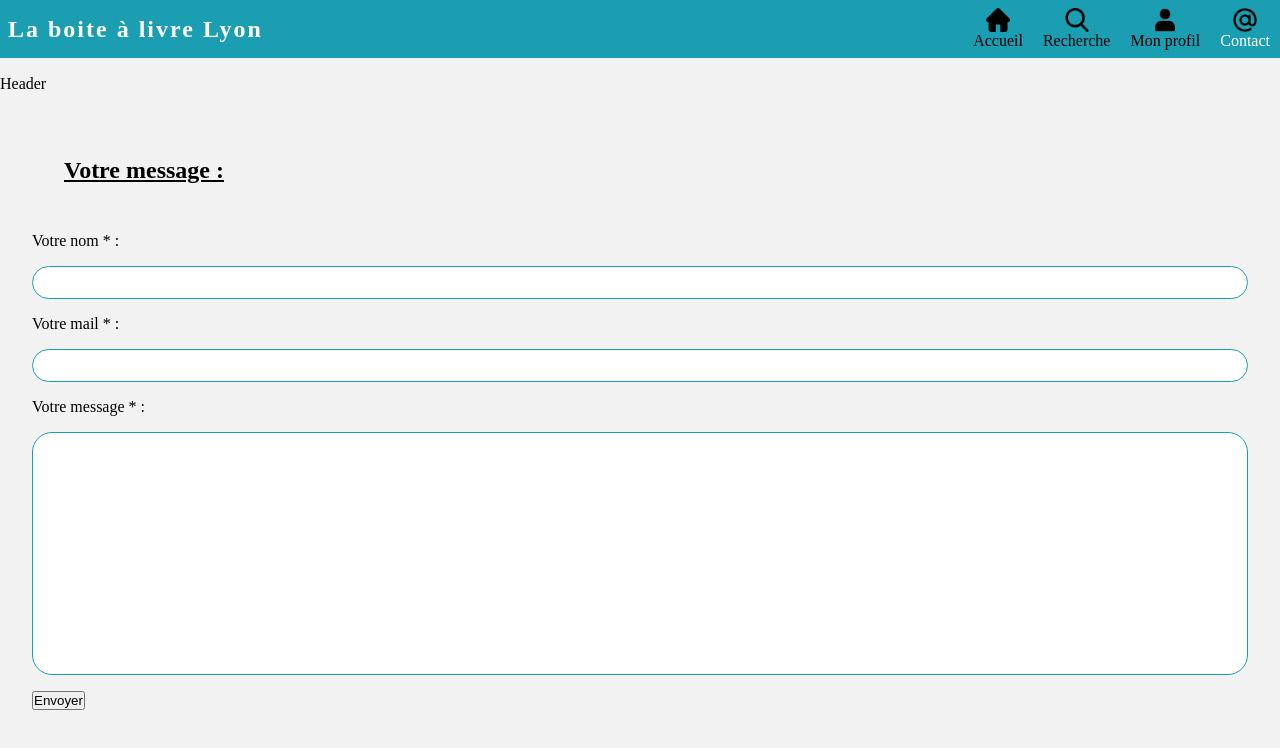
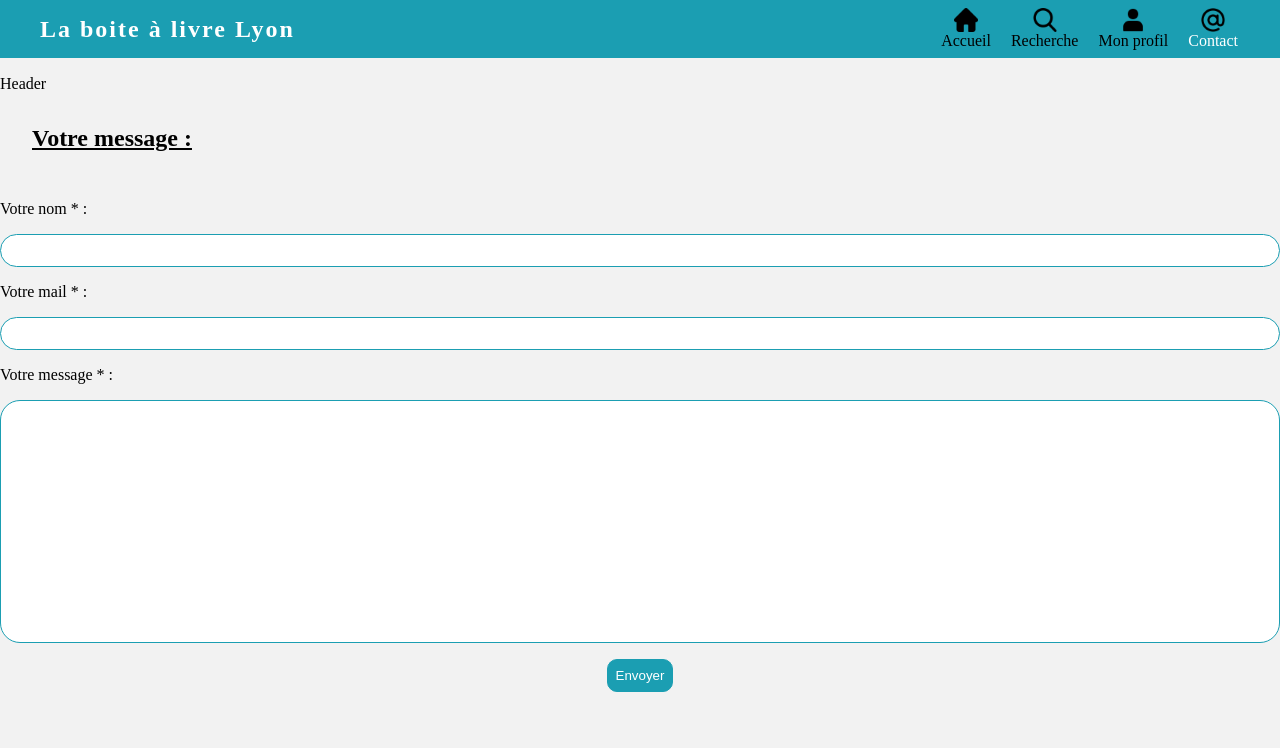
Before and after one commit to JenniferDELEO/lyon-react-mars22-p2g1, a React (Create React App) app: page /form in a window 1280 px wide. Shown: the top 748 px of the page. Built offline with nearby package versions, Linux system fonts and the light colour scheme.

Commit message:
finished configuration of emailjs

```diff
--- a/package.json
+++ b/package.json
@@ -3,10 +3,12 @@
   "version": "0.1.0",
   "private": true,
   "dependencies": {
+    "@emailjs/browser": "^3.6.2",
     "@testing-library/jest-dom": "^5.16.4",
     "@testing-library/react": "^12.1.4",
     "@testing-library/user-event": "^13.5.0",
     "axios": "^0.26.1",
+    "emailjs": "^3.8.1",
     "react": "^18.0.0",
     "react-dom": "^18.0.0",
     "react-router-dom": "^6.3.0",
--- a/src/components/FormComponent.jsx
+++ b/src/components/FormComponent.jsx
@@ -1,17 +1,40 @@
-import React, { useState } from 'react';
+import React, { useRef, useState } from 'react';
 import '../styles/FormComponent.css';
+import emailjs from '@emailjs/browser';
 
 function FormComponent() {
+  const form = useRef();
   const [name, setName] = useState('');
   const [mail, setMail] = useState('');
   const [message, setMessage] = useState('');
+
+  const sendEmail = (e) => {
+    e.preventDefault();
+    emailjs
+      .sendForm(
+        'service_4if9eu4',
+        'template_xmbjes5',
+        form.current,
+        '0TYQA1GenX3etokSV'
+      )
+      .then(
+        (result) => {
+          console.log(result.text);
+        },
+        (error) => {
+          console.log(error.text);
+        }
+      );
+    alert('Merci pour votre message');
+  };
   return (
     <div>
       <h2 className="form-title">Votre message :</h2>
-      <form className="form-component">
+      <form ref={form} className="form-component" onSubmit={sendEmail}>
         <label htmlFor="name">Votre nom * :</label>
         <input
           type="text"
+          name="name"
           value={name}
           onChange={(event) => setName(event.target.value)}
           required
@@ -19,6 +42,7 @@ function FormComponent() {
         <label htmlFor="mail">Votre mail * :</label>
         <input
           type="text"
+          name="mail"
           value={mail}
           onChange={(event) => setMail(event.target.value)}
           required
@@ -32,10 +56,10 @@ function FormComponent() {
           onChange={(event) => setMessage(event.target.value)}
           required
         />
+        <button type="submit" className="btn-form" onClick={sendEmail}>
+          Envoyer
+        </button>
       </form>
-      <button type="submit" className="btn-form">
-        Envoyer
-      </button>
     </div>
   );
 }
--- a/src/styles/FormComponent.css
+++ b/src/styles/FormComponent.css
@@ -25,4 +25,11 @@
 
 .btn-form {
   margin: 16px auto;
+  display: block;
+  background-color: rgba(27, 158, 178, 1);
+  border: 1px solid rgba(27, 158, 178, 1);
+  border-radius: 10px;
+  padding: 8px;
+  color: white;
+  cursor: pointer;
 }
--- a/src/styles/NavBar.css
+++ b/src/styles/NavBar.css
@@ -6,7 +6,7 @@
 
 .navbar-container {
   background-color: rgba(27, 158, 178, 1);
-  padding: 8px 0;
+  padding: 8px 32px;
 }
 
 .list-navbar-container {
--- a/src/styles/index.css
+++ b/src/styles/index.css
@@ -9,7 +9,6 @@ body {
 }
 
 main {
-  padding: 32px;
   display: flex;
   flex-direction: column;
   min-height: 100vh;
```
Also changed, not shown: 1 other file (tests, documents, lock files or other folders).
